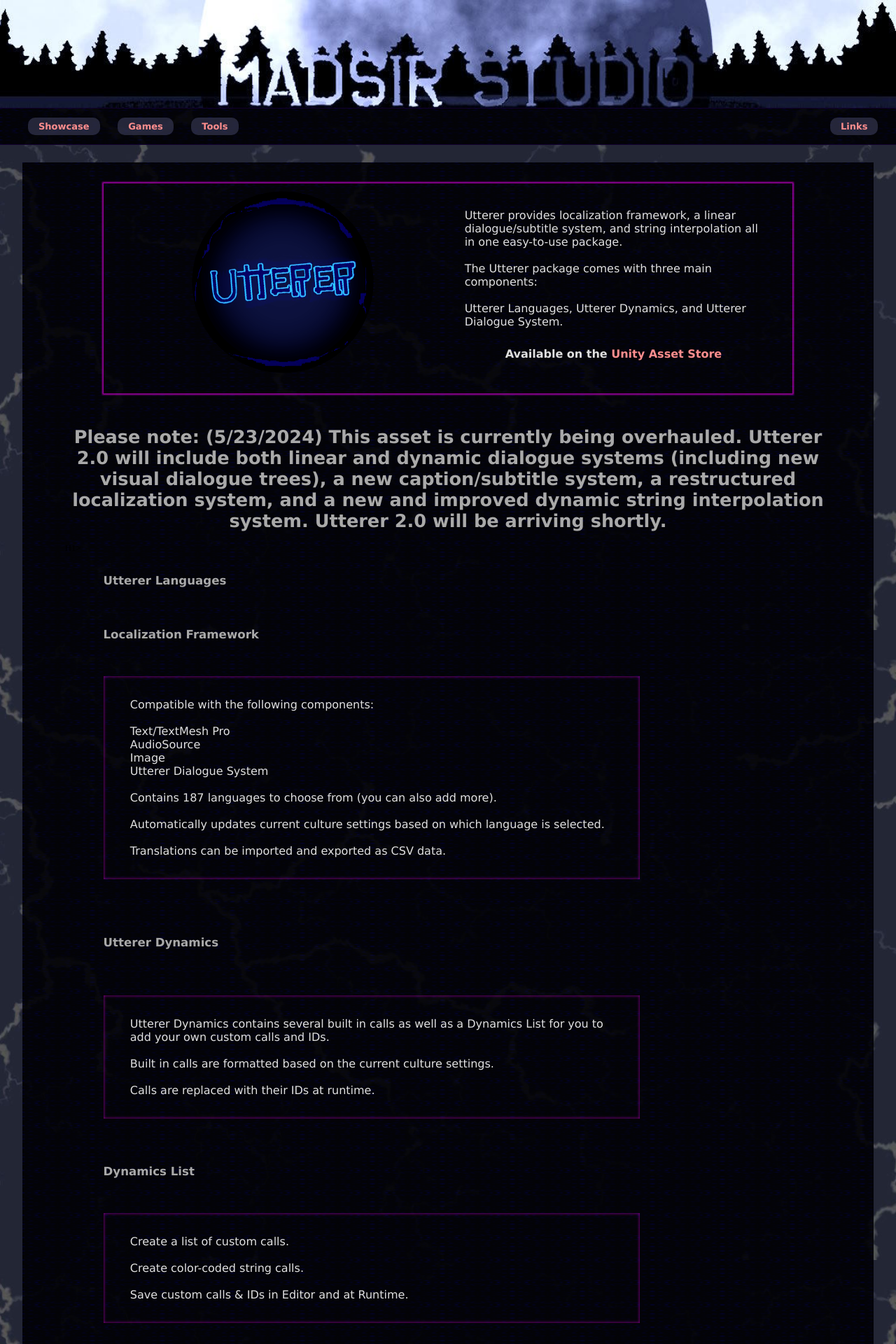
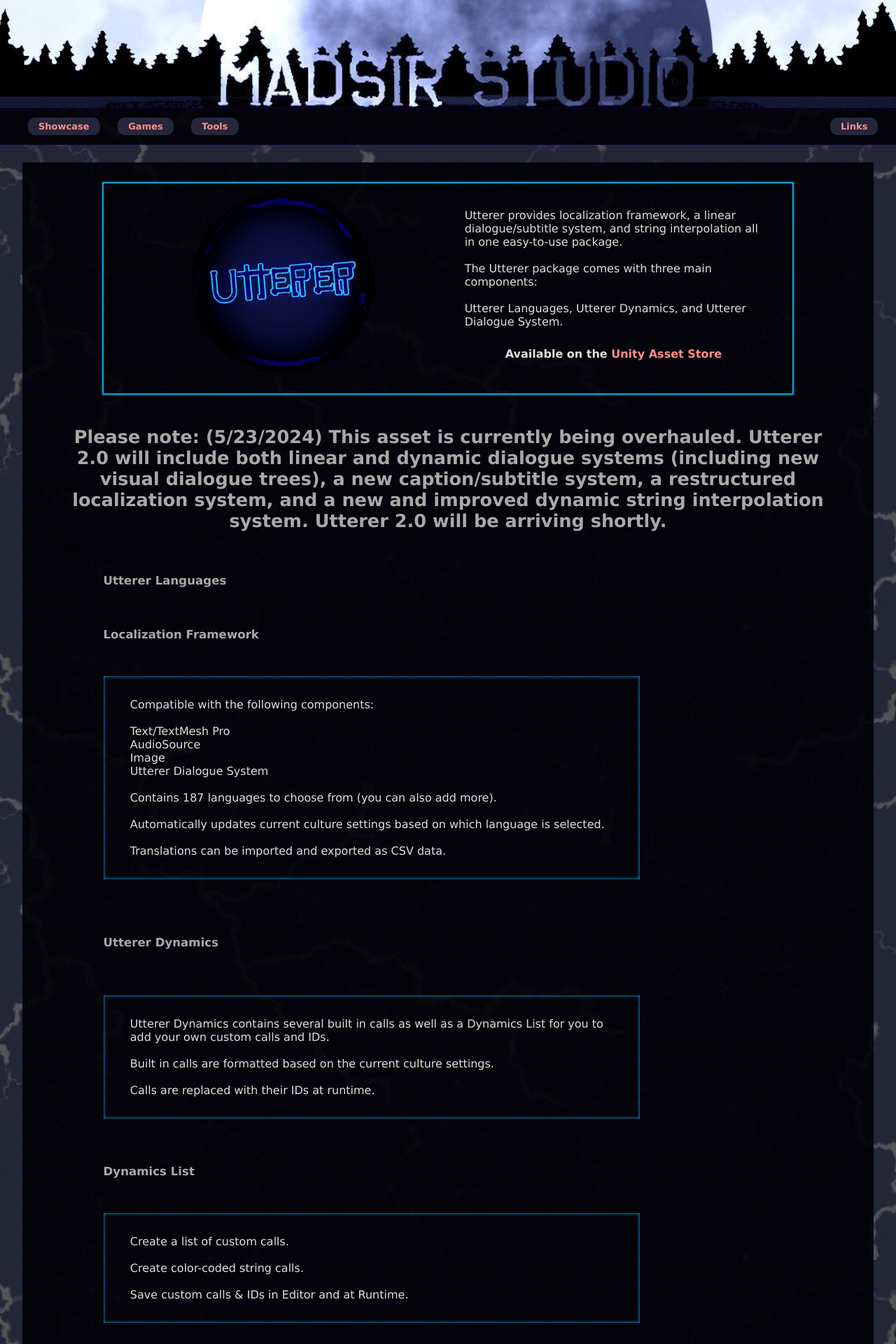
Before and after one commit to Madsir/madsirstudio.github.io, a Jekyll site: the page built from utterer/index.html, in a window 1280 px wide. Shown: the top 1920 px of the page at 70% size. Built offline with Jekyll 4.4.1, drawn with Linux system fonts in a browser that asks for light colours.

Commit message:
Update index.html

```diff
--- a/utterer/index.html
+++ b/utterer/index.html
@@ -12,7 +12,7 @@
   margin-right: 2.5%;
   margin-top: 2%;
   margin-bottom: 2%;
-box-shadow: inset 0px 0px 4x 0px rgba(222, 0, 224, 0.7);
+box-shadow: inset 0px 0px 4x 0px #17c3ff;
    background-image: url("/Assets/tough.png")
 }
 .centerdiv {
@@ -35,7 +35,7 @@
 .around {
   margin-left: 5%;
   margin-right: 25%;
-  box-shadow: inset 0px 0px 4px 0px rgba(222, 0, 224, 0.7);
+  box-shadow: inset 0px 0px 4px 0px #17c3ff;
 }
 .videoWrapper {
   position: relative;
@@ -54,7 +54,7 @@
   margin-right: 25%;
   margin-top: 2%;
   margin-bottom: 2%;
-  box-shadow: inset 0px 0px 4px 0px rgba(222, 0, 224, 0.7);
+  box-shadow: inset 0px 0px 4px 0px #17c3ff;
 }
 .fonter {
 width: 48%;
@@ -68,19 +68,22 @@
     margin-right: 5%;
     margin-top: 2%;
     margin-bottom: 2%;
-    box-shadow: 0 0 2px 2px rgba(222, 0, 224, 0.7);
+    box-shadow: 0 0 2px 2px #17c3ff;
   }
   .baround{
     margin-left: 5%;
     margin-right: 5%;
     margin-top: 2%;
     margin-bottom: 2%;
-    box-shadow: 0 0 2px 2px rgba(222, 0, 224, 0.7);
+    box-shadow: 0 0 2px 2px #17c3ff;
   }
   p {
   font-size: 0.7em;
   margin-left: 5%;
   margin-right: 5%;
+}
+h1{
+  font-size: 1em;
 }
 h5 {
   font-size: 0.7em;
@@ -98,7 +101,7 @@
   align-items: center;
 }
 .iconic {
-  box-shadow: 0 0 2px 2px rgba(222, 0, 224, 0.7);
+  box-shadow: 0 0 2px 2px #17c3ff;
   margin-left: 5%;
   margin-right: 5%;
   padding-top: 1%;
```
